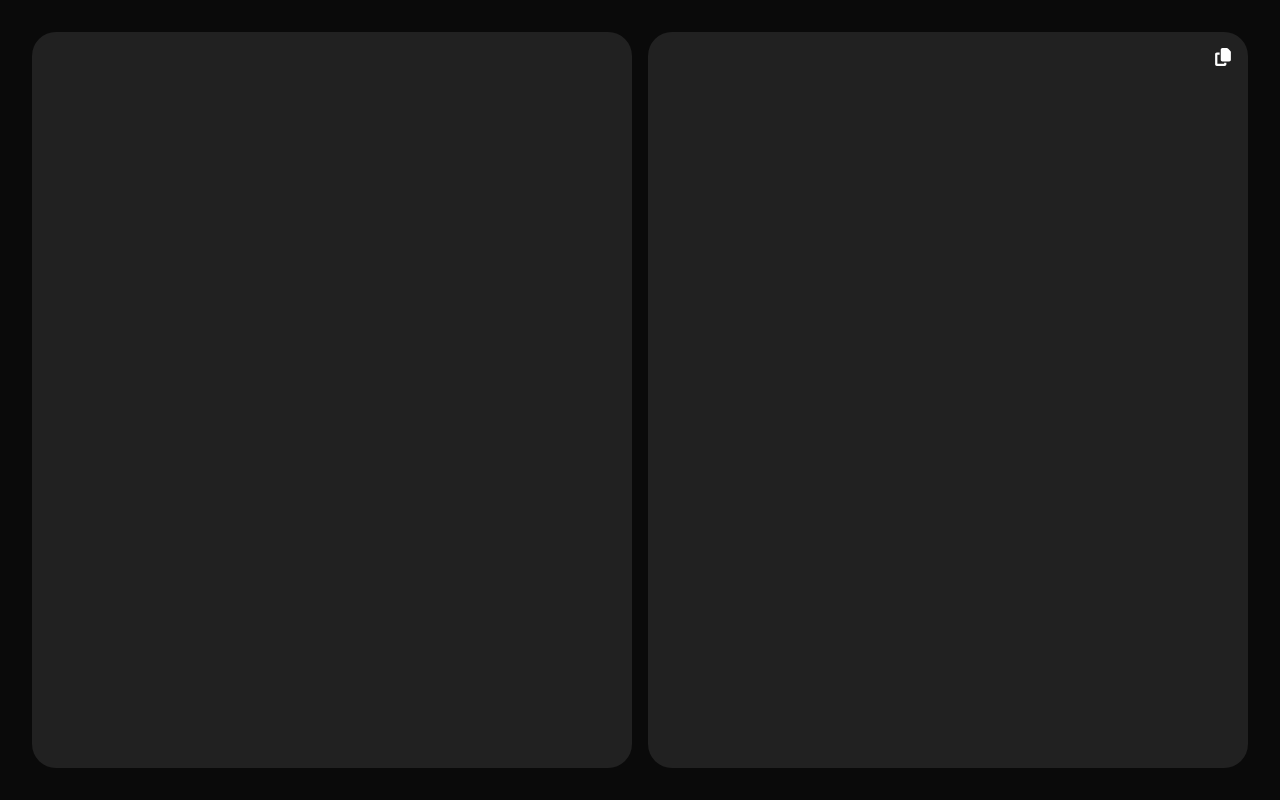
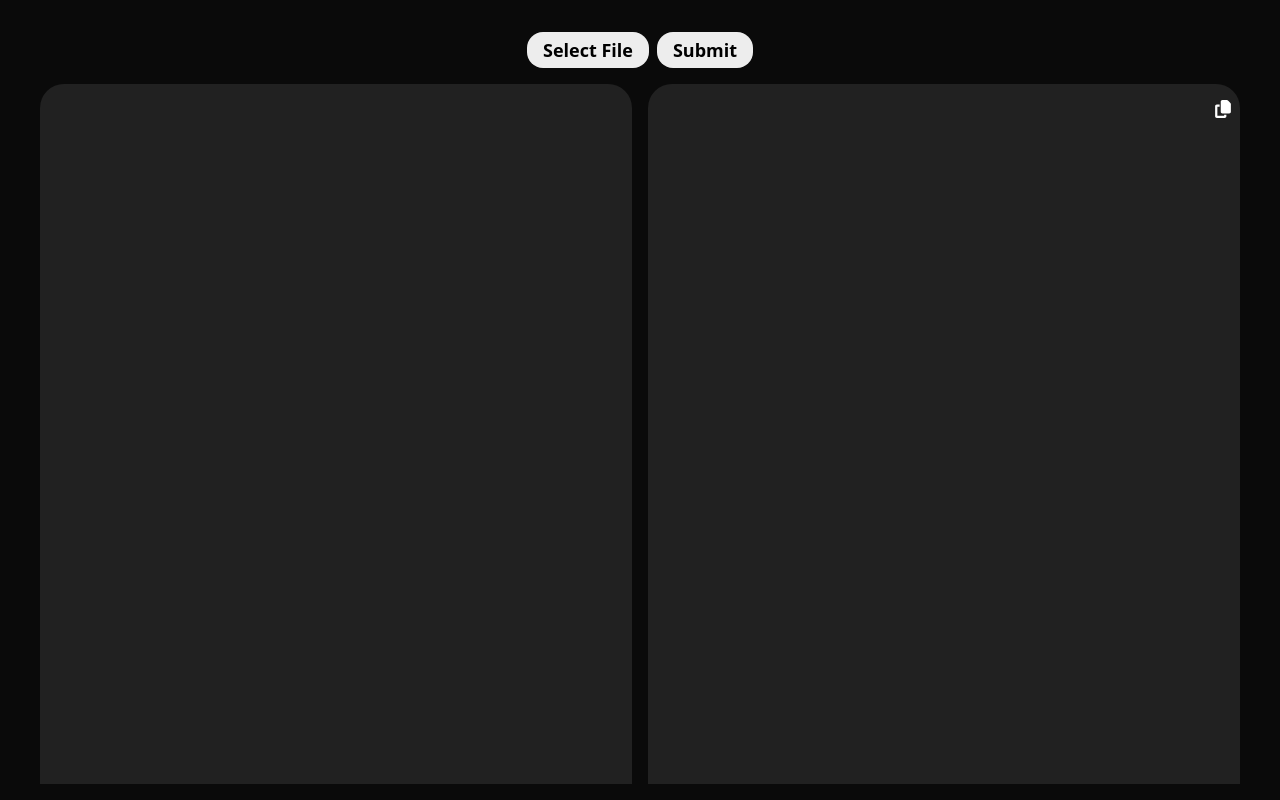
Before and after one commit to sagarkpro/json-formatter, a Next.js app: page / in a window 1280 px wide. Built offline with nearby package versions, Linux system fonts and the light colour scheme.

Commit message:
file formatter WIP

```diff
--- a/src/app/page.tsx
+++ b/src/app/page.tsx
@@ -6,6 +6,7 @@ import { toast } from "sonner";
 import { useDebounce } from "use-debounce";
 
 export default function Home() {
+	const [file, setFile] = useState<File | null>(null);
 	const [raw, setRaw] = useState<string>(() => {
 		if (typeof window !== "undefined") {
 			return localStorage.getItem("savedJson") ?? "";
@@ -25,12 +26,41 @@ export default function Home() {
 		setFormatted(e.target.value);
 	}
 
-	function copyFormattedJson(){
+	function copyFormattedJson() {
 		if (typeof window !== "undefined" && formatted) {
 			window.navigator.clipboard.writeText(formatted || error);
-			toast("Copied to Clipboard")
+			toast("Copied to Clipboard");
 		}
 		return;
+	}
+
+	async function handleSubmit(e: React.FormEvent) {
+		e.preventDefault();
+		if (!file) return;
+
+		const formData = new FormData();
+		formData.append("jsonFile", file);
+
+		// setLoading(true);
+
+		const res = await fetch("http://localhost:8080/api/json-formatter/format-file", {
+			method: "POST",
+			body: formData,
+		});
+
+		const blob = await res.blob();
+		const url = window.URL.createObjectURL(blob);
+
+		const a = document.createElement("a");
+		a.href = url;
+		a.download = "formatted.json"; // fallback
+		document.body.appendChild(a);
+		a.click();
+		a.remove();
+
+		window.URL.revokeObjectURL(url);
+		// setResult(data);
+		// setLoading(false);
 	}
 
 	// save JSON safely
@@ -61,11 +91,26 @@ export default function Home() {
 
 	return (
 		<div className="flex items-center justify-center p-4 overflow-clip font-semibold text-lg text-off-white">
-			<main className="flex w-full h-[calc(100svh-2rem)] gap-x-4 overflow-clip p-4">
-				<div className="w-1/2 h-full">
+			<main className="flex flex-wrap w-full h-[calc(100svh-2rem)] overflow-clip p-4">
+				<div className="w-full flex justify-center items-center gap-2 mb-4">
+					{/* Hidden real input */}
+					<input id="json-file" type="file" accept=".json" className="hidden" onChange={(e) => setFile(e.target.files?.[0] ?? null)} />
+
+					{/* Fake input */}
+					<label htmlFor="json-file" className="bg-off-white rounded-2xl py-1 px-4 text-black cursor-pointer min-w-max">
+						{file ? file.name : "Select File"}
+					</label>
+
+					{/* Submit button */}
+					<button className="bg-off-white rounded-2xl py-1 px-4 text-black hover:cursor-pointer" onClick={handleSubmit} disabled={!file}>
+						Submit
+					</button>
+				</div>
+
+				<div className="w-1/2 h-full px-2">
 					<textarea value={raw} onChange={updateJsonInput} spellCheck={false} className="h-full w-full bg-background-contrast rounded-3xl p-4 py-5 outline-none resize-none text-nowrap" />
 				</div>
-				<div className="w-1/2 h-full relative">
+				<div className="w-1/2 h-full px-2 relative">
 					<textarea value={error || formatted} onChange={updateFormattedJsonInput} spellCheck={false} className="h-full w-full bg-background-contrast rounded-3xl p-4 py-5 outline-none resize-none text-nowrap" />
 					<button onClick={copyFormattedJson} className="text-white absolute top-4 right-4 hover:cursor-pointer">
 						<FaCopy />
```
